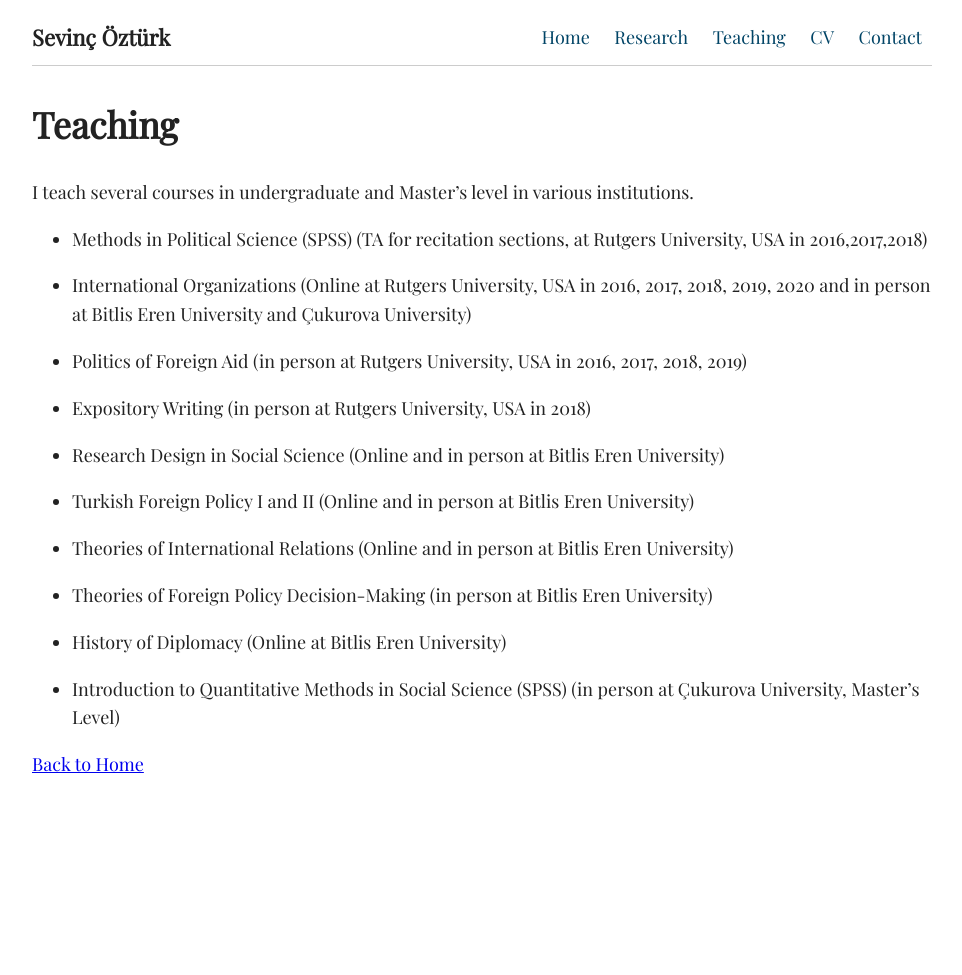
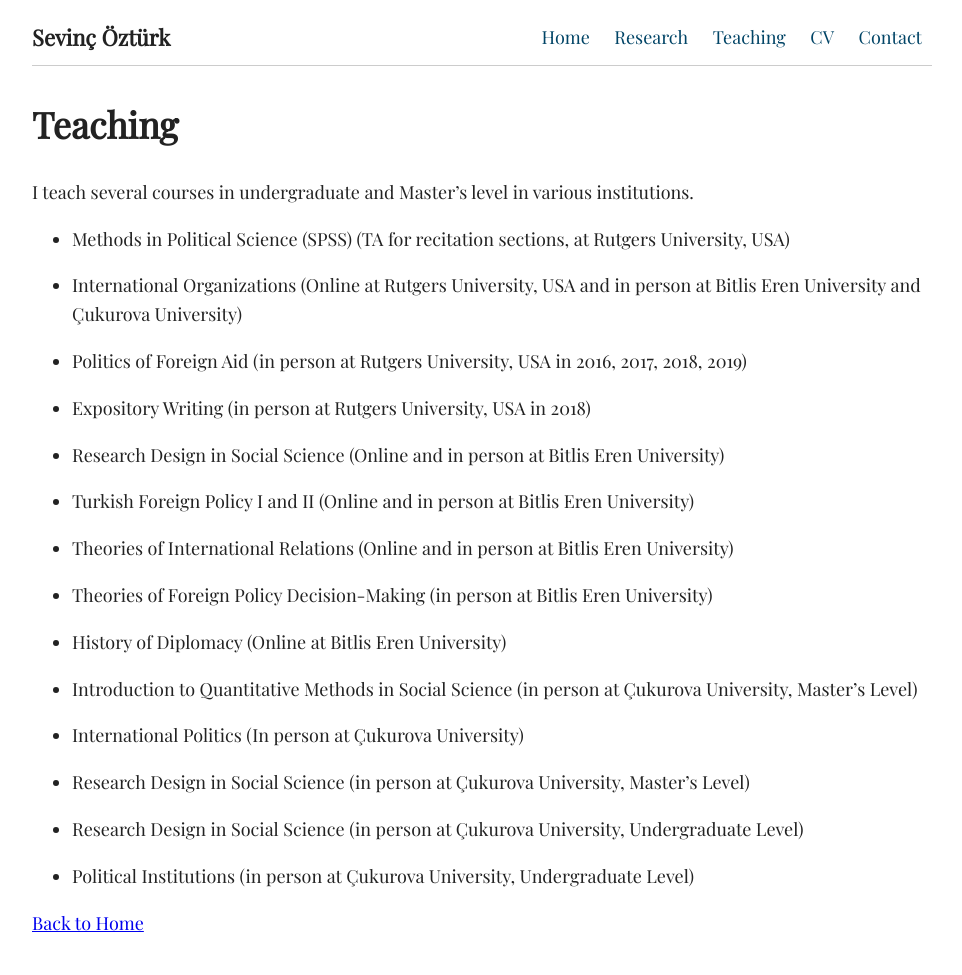
Before and after one commit to SevincOzturk/sevincozturk.github.io, a Jekyll site: the page built from teaching.md, in a window 1280 px wide. Shown: the whole page, without its empty margins (158-1120 px from the left). Built offline with Jekyll 4.4.1, drawn with Linux system fonts in a browser that asks for light colours; before the commit the page ends 900 px from its top, so only the background shows below that.

Commit message:
Update teaching.md

```diff
--- a/teaching.md
+++ b/teaching.md
@@ -10,9 +10,9 @@ title: Teaching
 I teach several courses in undergraduate and Master's level in various institutions.
 
 
-- Methods in Political Science (SPSS) (TA for recitation sections, at Rutgers University, USA in 2016,2017,2018)
+- Methods in Political Science (SPSS) (TA for recitation sections, at Rutgers University, USA)
 
-- International Organizations (Online at Rutgers University, USA in 2016, 2017, 2018, 2019, 2020 and in person at Bitlis Eren University and Çukurova University)
+- International Organizations (Online at Rutgers University, USA and in person at Bitlis Eren University and Çukurova University)
 
 - Politics of Foreign Aid (in person at Rutgers University, USA in 2016, 2017, 2018, 2019)
 
@@ -28,7 +28,15 @@ I teach several courses in undergraduate and Master's level in various instituti
 
 - History of Diplomacy (Online at Bitlis Eren University)
 
-- Introduction to Quantitative Methods in Social Science (SPSS) (in person at Çukurova
+- Introduction to Quantitative Methods in Social Science (in person at Çukurova
 University, Master’s Level)
 
+- International Politics (In person at Çukurova University)
+
+- Research Design in Social Science (in person at Çukurova University, Master’s Level)
+
+- Research Design in Social Science (in person at Çukurova University, Undergraduate Level)
+
+- Political Institutions (in person at Çukurova University, Undergraduate Level)
+
 [Back to Home](index.md)
```
